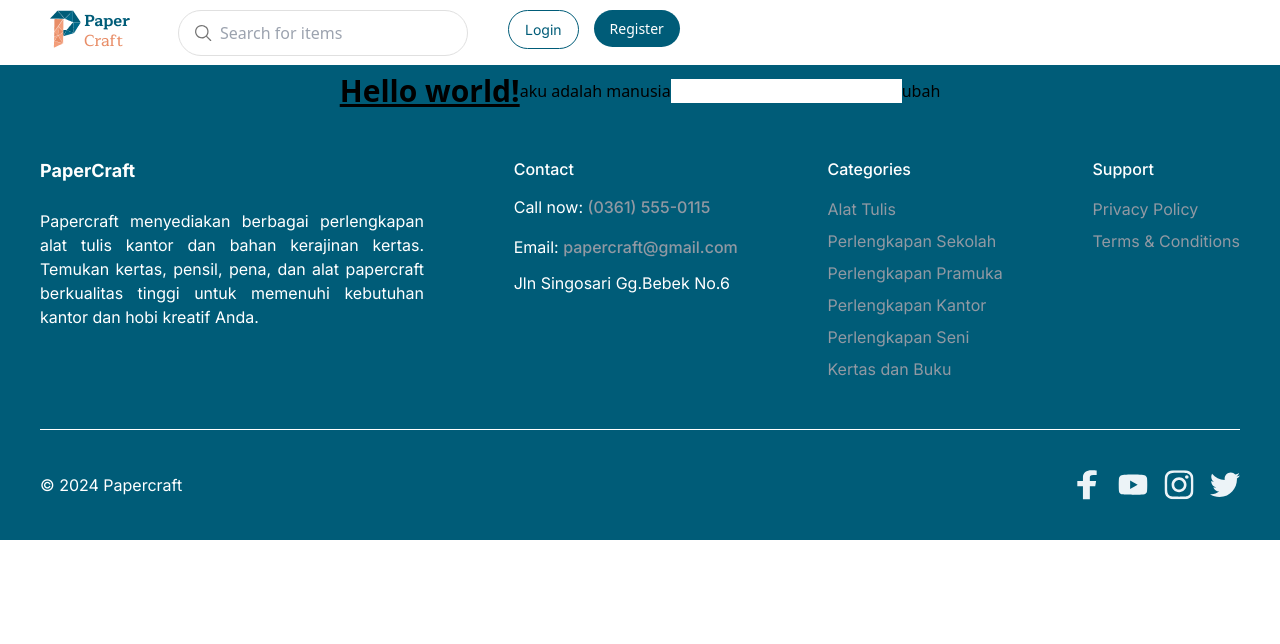
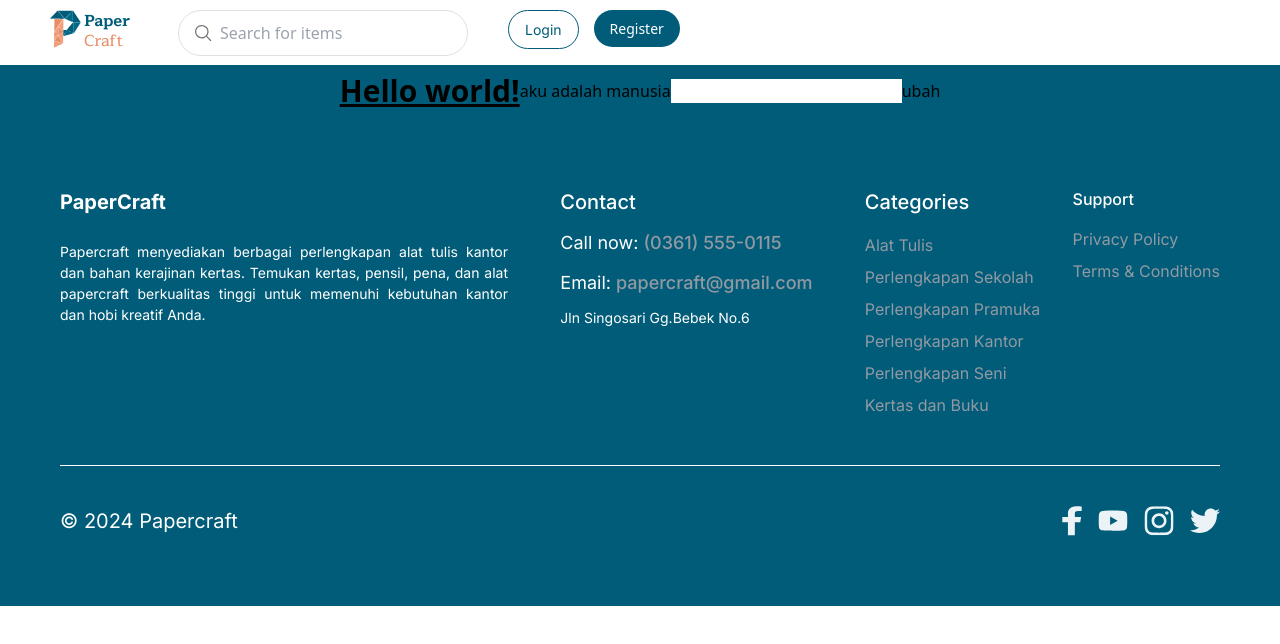
Before and after one commit to tenthid/paper-craft, a Vue app: page / in a window 1280 px wide. Shown: the top 644 px of the page. Built offline with nearby package versions, Linux system fonts and the light colour scheme; a web font is replaced by a local one.

Commit message:
fix footer part 3

```diff
--- a/src/components/footer/Footer.vue
+++ b/src/components/footer/Footer.vue
@@ -1,20 +1,20 @@
 <template>
   <footer>
     <div
-      class="max-w-screen-[100%] p-5 md:p-10 bg-primary flex flex-col gap-10 font-inter"
+      class="max-w-screen-[100%] px-[60px] py-[70px] bg-primary flex flex-col gap-10 font-inter"
     >
       <div class="flex flex-col md:flex-row justify-between">
         <!-- Desc Section -->
         <div class="space-y-6">
           <div
-            class="flex items-center space-x-2 text-white text-xl md:text-lg font-bold"
+            class="flex items-center space-x-2 text-white text-[20px] md:text-[20px] font-bold"
           >
             <div style="display: flex; gap: 0">
               <span>Paper</span>
               <span>Craft</span>
             </div>
           </div>
-          <p class="text-white text-[14] md:text-[14]leading- max-w-sm text-justify">
+          <p class="text-white text-[14px] md:text-[14px]leading- max-w-md text-justify mr-5">
             Papercraft menyediakan berbagai perlengkapan alat tulis kantor
             dan bahan kerajinan kertas. Temukan kertas, pensil, pena, dan
             alat papercraft berkualitas tinggi untuk memenuhi kebutuhan
@@ -23,54 +23,54 @@
         </div>
 
         <!-- Contact Section -->
-        <div class="space-y-3 mt-6 md:mt-0">
-          <h3 class="text-white text-[20] md:text-[20] font-medium">Contact</h3>
-          <p class="text-white text-[18] md:text-[18] leading-7">
+        <div class="space-y-3 mt-6 md:mt-0 mr-5">
+          <h3 class="text-white text-[20px] md:text-[20px] font-medium">Contact</h3>
+          <p class="text-white text-[18px] md:text-[18px] leading-7">
             Call now:
             <span class="text-gray font-medium">(0361) 555-0115</span>
           </p>
-          <p class="text-white text-[18] md:text-[18] leading-7">
+          <p class="text-white text-[18px] md:text-[18px] leading-7">
             Email:
             <span class="text-gray font-medium">papercraft@gmail.com</span>
           </p>
-          <p class="text-white text-[18] leading-tight">
+          <p class="text-white text-[14px] leading-tight">
             Jln Singosari Gg.Bebek No.6
           </p>
         </div>
 
         <!-- Categories Section -->
         <div class="space-y-4 mt-6 md:mt-0">
-          <h3 class="text-white text-[20] md:text-[20] font-medium">
+          <h3 class="text-white text-[20px] md:text-[20px] font-medium mr-5">
             Categories
           </h3>
           <ul class="space-y-3">
             <a href="#"
-              ><li class="text-gray text-[16] md:text-[16] mb-2">
+              ><li class="text-gray text-[16px] md:text-[16px] mb-2">
                 Alat Tulis
               </li></a
             >
             <a href="#"
-              ><li class="text-gray text-[16] md:text-[16] mb-2">
+              ><li class="text-gray text-[16px] md:text-[16px] mb-2">
                 Perlengkapan Sekolah
               </li></a
             >
             <a href="#"
-              ><li class="text-gray text-[16] md:text-[16] mb-2">
+              ><li class="text-gray text-[16px] md:text-[16px] mb-2">
                 Perlengkapan Pramuka
               </li></a
             >
             <a href="#"
-              ><li class="text-gray text-[16] md:text-[16] mb-2">
+              ><li class="text-gray text-[16px] md:text-[16px] mb-2">
                 Perlengkapan Kantor
               </li></a
             >
             <a href="#"
-              ><li class="text-gray text-[16] md:text-[16] mb-2">
+              ><li class="text-gray text-[16px] md:text-[16px] mb-2">
                 Perlengkapan Seni
               </li></a
             >
             <a href="#"
-              ><li class="text-gray text-[16] md:text-[16] mb-2">
+              ><li class="text-gray text-[16px] md:text-[16px] mb-2">
                 Kertas dan Buku
               </li></a
             >
@@ -82,12 +82,12 @@
           <h3 class="text-white text-[20] md:text-[20] font-medium">Support</h3>
           <ul class="space-y-1">
             <a href="#"
-              ><li class="text-gray text-[16] md:text-[16] mb-2">
+              ><li class="text-gray text-[16px] md:text-[16px] mb-2">
                 Privacy Policy
               </li></a
             >
             <a href="#"
-              ><li class="text-gray text-[16] md:text-[16]">
+              ><li class="text-gray text-[16px] md:text-[16px]">
                 Terms & Conditions
               </li></a
             >
@@ -98,7 +98,7 @@
       <div class="border-t border-white"></div>
 
       <div class="flex flex-col md:flex-row justify-between items-center">
-        <p class="text-white text-[20] md:text-[20]">© 2024 Papercraft</p>
+        <p class="text-white text-[20px] md:text-[20px]">© 2024 Papercraft</p>
         <div
           class="flex flex-wrap md:flex-nowrap space-x-2 md:space-x-4 space-y-2 md:space-y-0 mt-4 md:mt-0"
         >
@@ -111,7 +111,7 @@
             <img
               src="/images/fb-logo.svg"
               alt="Facebook"
-              class="w-[30px] h-[30px]"
+              class="w-[20px] h-[30px]"
             />
           </a>
           <a
```
